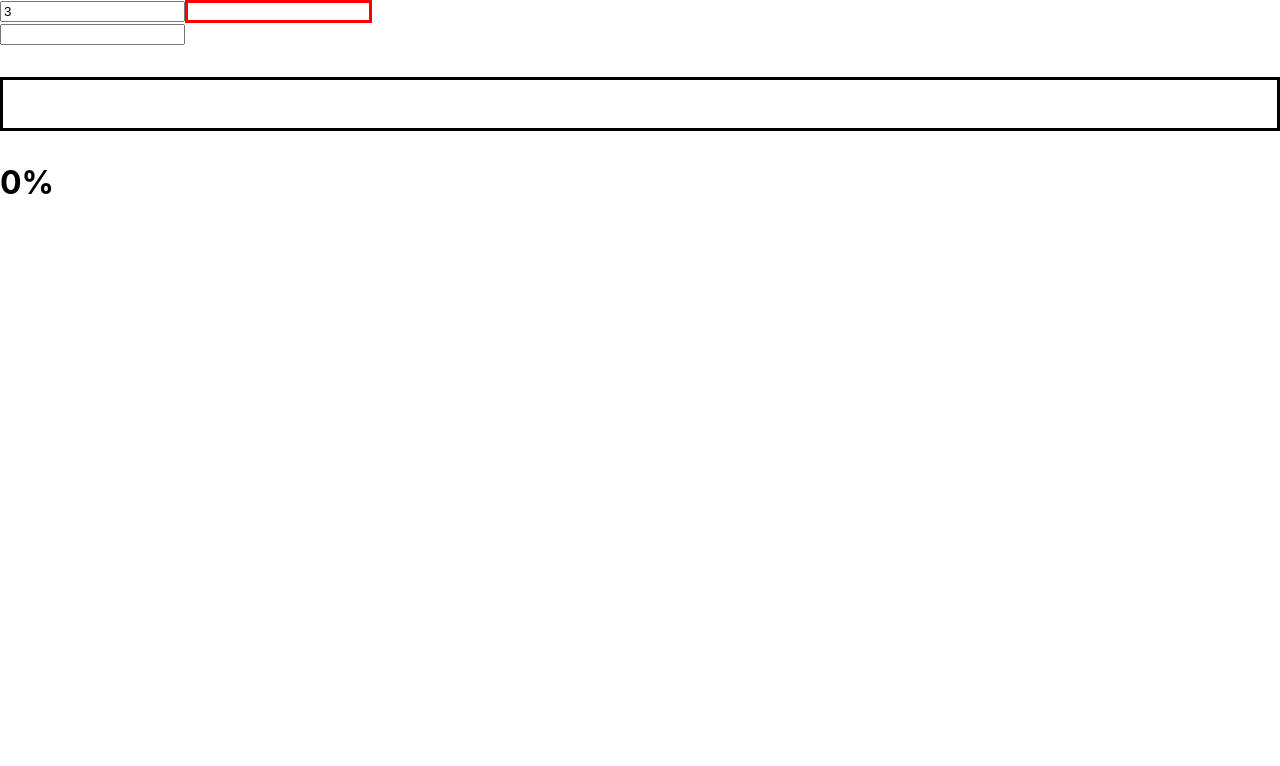
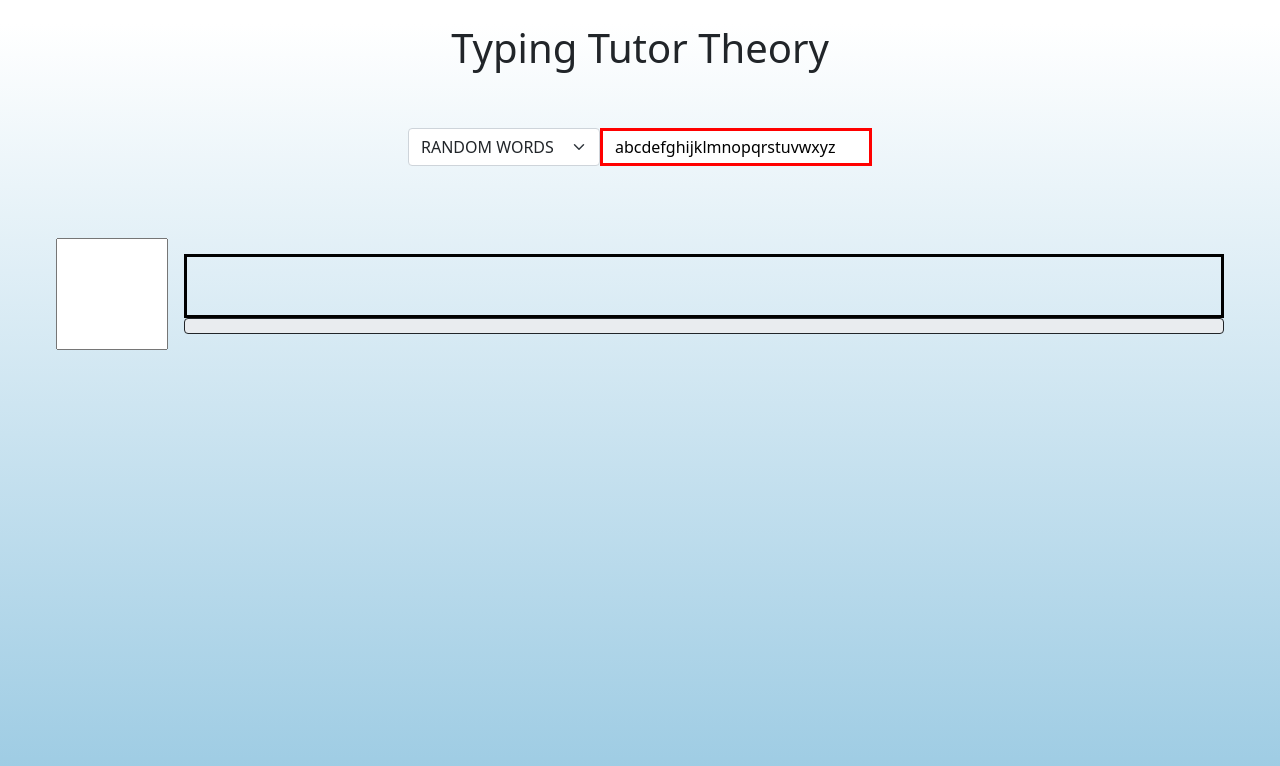
Before and after one commit to michaeljamesrojas/theoretical-typing-tutor, a React (Create React App) app: page / in a window 1280 px wide. Shown: the top 766 px of the page. Built offline with nearby package versions, Linux system fonts and the light colour scheme.

Commit message:
UI Redesigned

```diff
--- a/src/App.js
+++ b/src/App.js
@@ -1,13 +1,13 @@
 import "./App.css";
+import "bootstrap/dist/css/bootstrap.css";
 import { useState } from "react";
 import ttt from "./lib/ttt";
-import ProgressBar from "react-bootstrap/ProgressBar";
 
 function App() {
-  const [trainingCharacters, setTrainingCharacters] = useState(ttt.getTrainingCharacters());
+  const [trainingCharacters, setTrainingCharacters] = useState("abcdefghijklmnopqrstuvwxyz");
   const [charSet, setCharSet] = useState(ttt.getCharSet());
   const [shakerClass, setShakerClass] = useState("");
-  const [generatorType, setGeneratorType] = useState(3);
+  const [generatorType, setGeneratorType] = useState(1);
 
   var forceRender = () => {
     setTrainingCharacters(ttt.getTrainingCharacters());
@@ -82,32 +82,67 @@ function App() {
   };
 
   const generatorTypeChange = (e) => {
+    forceRender();
     setGeneratorType(parseInt(e.target.value));
   };
+
+  const progressValue = ttt.getEliminationPercentage() || 0;
+
   return (
     <>
-      <input
-        className=""
-        type="number"
+      <div className="row m-4 mb-5 text-center">
+        <div className="col">
+          <h1>Typing Tutor Theory</h1>
+        </div>
+      </div>
+
+      <div class="row m-3 justify-content-center">
+        <select
+          id="mode-selector"
+          className="form-select"
           onChange={generatorTypeChange}
-        value={generatorType}
-      ></input>
+          aria-label="select generator mode"
+        >
+          {ttt.getModes().map((eachMode, i) => (
+            <option key={i} value={i} selected={i === generatorType}>
+              {eachMode}
+            </option>
+          ))}
+        </select>
+
         <input
           className="training-characters"
           type="text"
           onChange={trainingCharactersChange}
           value={trainingCharacters}
-      ></input>
+        />
+      </div>
 
-      <br />
+      <div id="core-trainer" class="d-flex mx-5 align-items-center bd-highlight">
+        <div class="p-2 flex-shrink-1 bd-highlight">
           <input className="type-area" type="text" onChange={typeAreaChange} value={""}></input>
+        </div>
 
-      <ProgressBar variant="success" now={40} />
+        <div class="p-2 w-100 bd-highlight overflow-hidden">
+          <h1 className={`m-0 characters-container ${shakerClass}`}>
+            <pre className="m-0 overflow-hidden">
+              {getHighlightedCharSet(charSet, ttt.getErrorCharPositions())}
+            </pre>
+          </h1>
 
-      <h1 className={`characters-container ${shakerClass}`}>
-        <pre>{getHighlightedCharSet(charSet, ttt.getErrorCharPositions())}</pre>
-      </h1>
-      <h1 className="elimination-percentage">{Math.round(ttt.getEliminationPercentage()) || 0}%</h1>
+          <div id="progress-bar" class="progress">
+            <div
+              class="progress-bar bg-success"
+              role="progressbar"
+              style={{ width: `${progressValue}%`, margin: "auto" }}
+              aria-valuemin="0"
+              aria-valuemax="100"
+            >
+              {Math.round(progressValue)}%
+            </div>
+          </div>
+        </div>
+      </div>
     </>
   );
 }
--- a/src/index.css
+++ b/src/index.css
@@ -6,18 +6,44 @@ body {
   -moz-osx-font-smoothing: grayscale;
 }
 
+#root {
+  height: 100vh;
+  background: linear-gradient(0deg, rgba(107, 177, 213, 1) -43%, rgba(255, 255, 255, 1) 100%);
+}
+
 code {
   font-family: source-code-pro, Menlo, Monaco, Consolas, "Courier New", monospace;
 }
 
+#core-trainer {
+  margin-top: 4rem !important;
+}
+
+#progress-bar {
+  border: 0.02rem solid;
+}
+
+#mode-selector {
+  width: 12rem !important;
+}
+
 .training-characters {
+  width: 17rem !important;
   border: 0.2rem solid red;
 }
 
 .characters-container {
   border: 0.2rem solid black;
   white-space: nowrap;
-  font-size: 3rem;
+  font-size: 4rem;
+  min-height: 4rem;
+}
+
+.type-area {
+  min-height: 7rem;
+  max-width: 7rem;
+  text-align: center;
+  font-size: 2rem;
 }
 
 .elimination-percentage {
```
Lines whose indentation alone changed are shown as unchanged.
